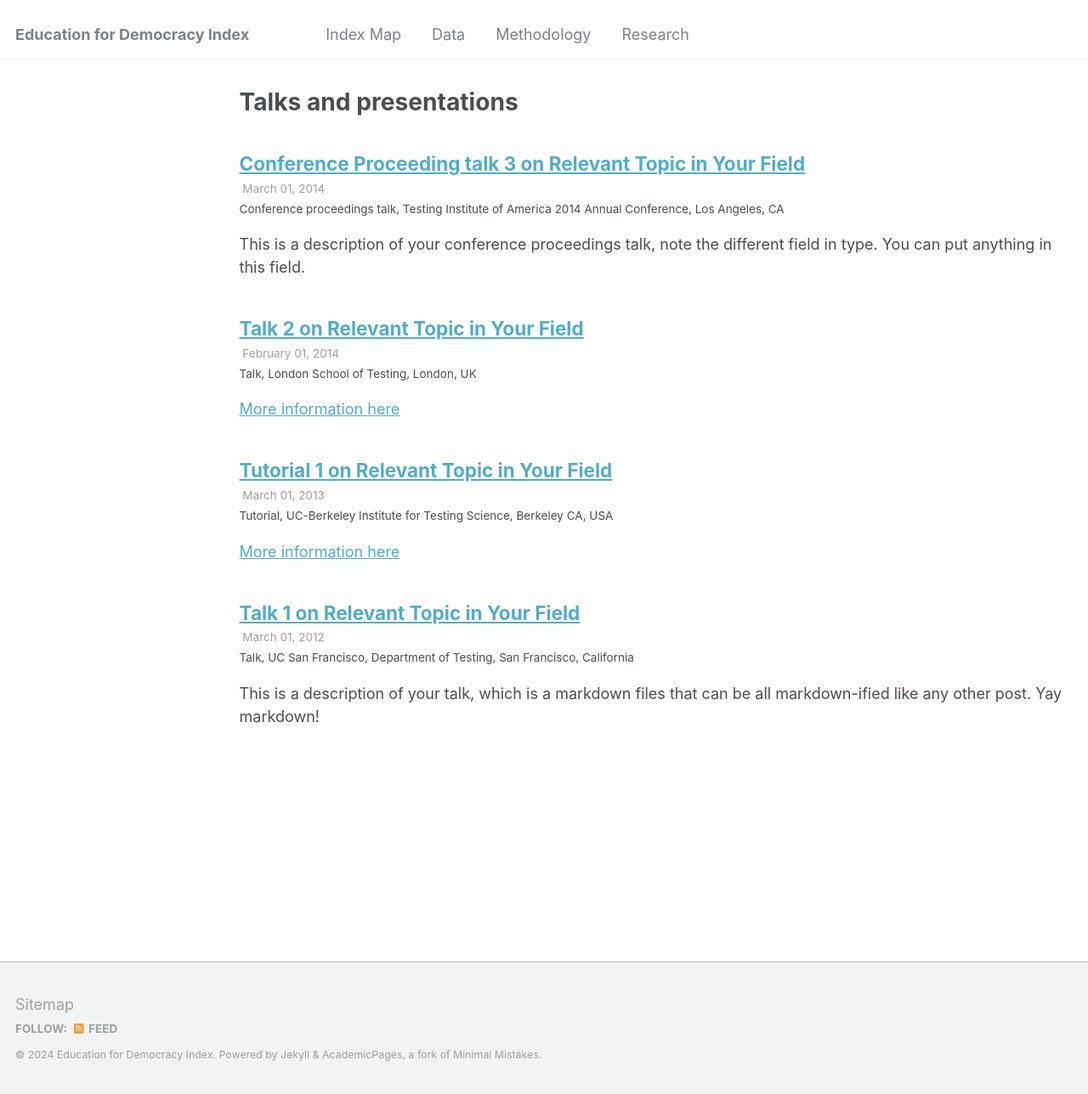
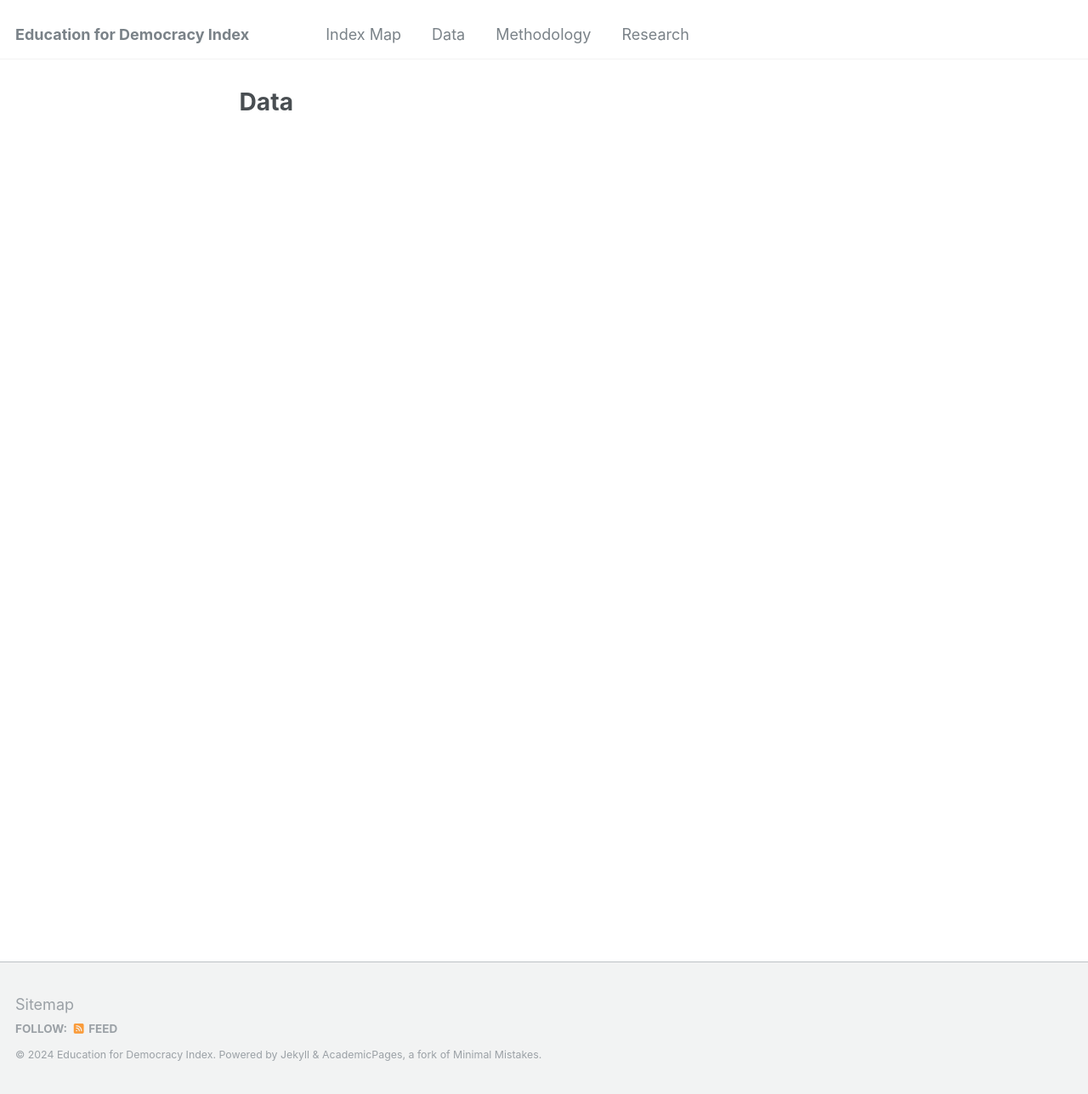
Before and after one commit to educationfordemocracyindex/educationfordemocracyindex.github.io, a Jekyll site: the page built from _pages/talks.html, in a window 1280 px wide and 1288 px high. Shown: the whole window at 85% size. Built offline with Jekyll 4.4.1, drawn with Linux system fonts in a browser that asks for light colours.

Commit message:
change_talk_title_to_data

```diff
--- a/_pages/talks.html
+++ b/_pages/talks.html
@@ -1,6 +1,6 @@
 ---
 layout: archive
-title: "Talks and presentations"
+title: "Data"
 permalink: /talks/
 author_profile: true
 ---
--- a/_talks/2012-03-01-talk-1.md
+++ /dev/null
@@ -1,11 +0,0 @@
----
-title: "Talk 1 on Relevant Topic in Your Field"
-collection: talks
-type: "Talk"
-permalink: /talks/2012-03-01-talk-1
-venue: "UC San Francisco, Department of Testing"
-date: 2012-03-01
-location: "San Francisco, California"
----
-
-This is a description of your talk, which is a markdown files that can be all markdown-ified like any other post. Yay markdown!
--- a/_talks/2013-03-01-tutorial-1.md
+++ /dev/null
@@ -1,13 +0,0 @@
----
-title: "Tutorial 1 on Relevant Topic in Your Field"
-collection: talks
-type: "Tutorial"
-permalink: /talks/2013-03-01-tutorial-1
-venue: "UC-Berkeley Institute for Testing Science"
-date: 2013-03-01
-location: "Berkeley CA, USA"
----
-
-[More information here](http://exampleurl.com)
-
-This is a description of your tutorial, note the different field in type. This is a markdown files that can be all markdown-ified like any other post. Yay markdown!
--- a/_talks/2014-02-01-talk-2.md
+++ /dev/null
@@ -1,13 +0,0 @@
----
-title: "Talk 2 on Relevant Topic in Your Field"
-collection: talks
-type: "Talk"
-permalink: /talks/2014-02-01-talk-2
-venue: "London School of Testing"
-date: 2014-02-01
-location: "London, UK"
----
-
-[More information here](http://example2.com)
-
-This is a description of your talk, which is a markdown files that can be all markdown-ified like any other post. Yay markdown!
--- a/_talks/2014-03-01-talk-3.md
+++ /dev/null
@@ -1,11 +0,0 @@
----
-title: "Conference Proceeding talk 3 on Relevant Topic in Your Field"
-collection: talks
-type: "Conference proceedings talk"
-permalink: /talks/2014-03-01-talk-3
-venue: "Testing Institute of America 2014 Annual Conference"
-date: 2014-03-01
-location: "Los Angeles, CA"
----
-
-This is a description of your conference proceedings talk, note the different field in type. You can put anything in this field.
```
